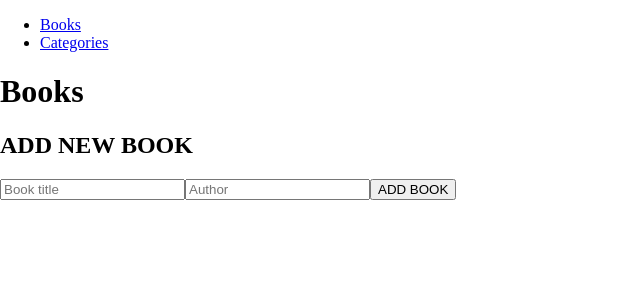
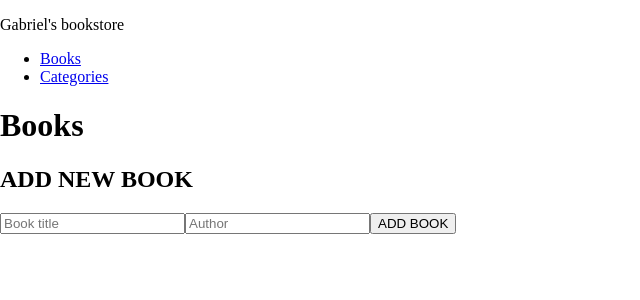
Before and after one commit to Gopxfs/bookstore, a React (Create React App) app: page / in a window 1280 px wide. Shown: the top 300 px of the page, without its empty margins (0-640 px from the left). Built offline with nearby package versions, Linux system fonts and the light colour scheme; no server answers.

Commit message:
Add logo

```diff
--- a/src/components/NavBar.js
+++ b/src/components/NavBar.js
@@ -2,6 +2,7 @@ import { NavLink } from 'react-router-dom';
 
 const Navbar = () => (
   <nav>
+    <p>Gabriel&apos;s bookstore</p>
     <ul>
       <li>
         <NavLink to="/books">
```
